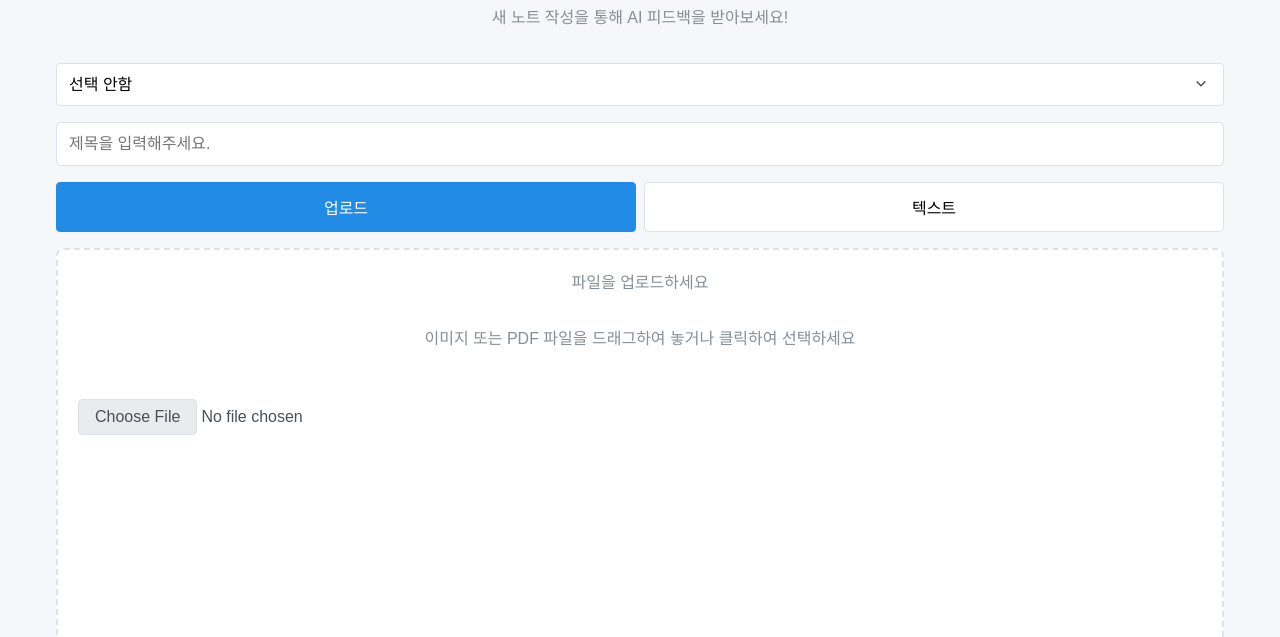
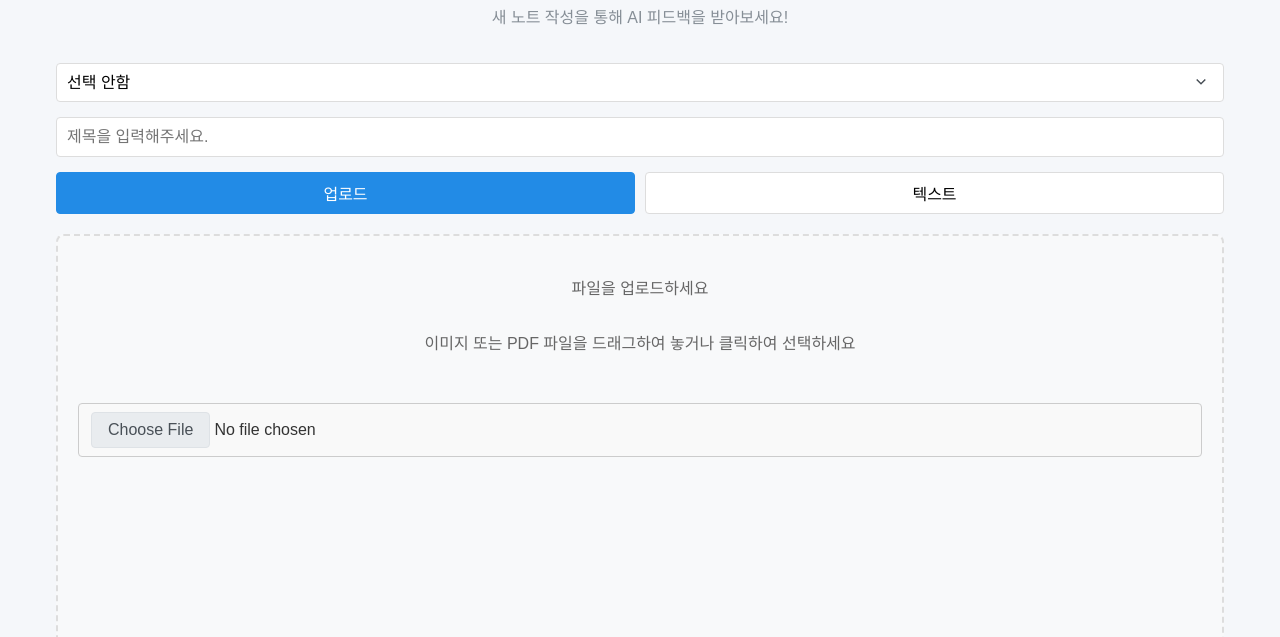
Before and after one commit to boostcampaitech7/level4-recsys-finalproject-hackathon-recsys-04-lv3, a website: page frontend/public/new_note.html in a window 1280 px wide. Shown: the part 163-800 px from the top of the page. Drawn offline with Linux system fonts and the light colour scheme; sample sign-in values are in the browser's storage; a script that the page names is missing.

Commit message:
Style: 새 노트 업로드 버튼 수정
#73

```diff
--- a/frontend/public/assets/css/layout.css
+++ b/frontend/public/assets/css/layout.css
@@ -88,3 +88,94 @@ footer {
     color: #868e96;
     margin-top: 1rem;
   }
+
+
+.upload-box {
+    border: 2px dashed #ddd;
+    border-radius: 8px;
+    padding: 40px 20px;
+    text-align: center;
+    margin: 20px 0;
+    background-color: #f8f9fa;
+    cursor: pointer;
+    transition: all 0.3s ease;
+}
+
+.upload-box:hover {
+    border-color: #0066ff;
+    background-color: #f0f7ff;
+}
+
+.upload-box p {
+    color: #666;
+    margin-bottom: 15px;
+    font-size: 16px;
+}
+
+
+/* 버튼 그룹 스타일 */
+.button-select-group {
+    display: flex;
+    gap: 10px;
+    justify-content: center;
+    margin-bottom: 20px;
+}
+
+.button-select {
+    padding: 8px 20px;
+    border: 1px solid #ddd;
+    background-color: #fff;
+    border-radius: 4px;
+    cursor: pointer;
+    transition: all 0.2s;
+}
+
+.button-select:hover {
+    background-color: #0052cc;
+    color: #fff;
+}
+
+
+
+/* 기타 입력 요소 스타일 */
+.input-box {
+    width: 100%;
+    padding: 10px;
+    margin-bottom: 15px;
+    border: 1px solid #ddd;
+    border-radius: 4px;
+    font-size: 16px;
+}
+
+
+
+.analyze-button:hover {
+    background-color: #0052cc;
+}
+
+input[type="file"] {
+  font-size: 16px; /* 텍스트 크기 */
+  color: #333; /* 텍스트 색상 */
+  background-color: #f9f9f9; /* 버튼 배경색 */
+  border: 1px solid #ccc; /* 테두리 */
+  border-radius: 4px; /* 모서리 둥글게 */
+  padding: 8px 12px; /* 버튼 내부 여백 */
+  cursor: pointer; /* 마우스 커서 변경 */
+  text-align: center; /* 텍스트 가운데 정렬 */
+  display: inline-block; /* 블록 정렬 */
+  width: 100%; /* 버튼 크기를 원하는 대로 조절 */
+  box-sizing: border-box; /* 패딩과 테두리를 포함한 크기 조절 */
+  transition: background-color 0.3s ease, border-color 0.3s ease;
+}
+
+/* 호버 효과 */
+input[type="file"]:hover {
+  background-color: #e6e6e6; /* 호버 시 배경색 */
+  border-color: #999; /* 호버 시 테두리 색상 */
+}
+
+/* 클릭(활성화) 효과 */
+input[type="file"]:active {
+  background-color: #d9d9d9; /* 클릭 시 배경색 */
+  border-color: #666; /* 클릭 시 테두리 색상 */
+}
```
